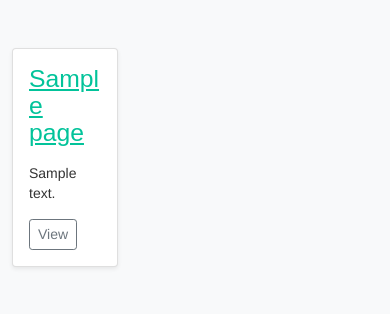
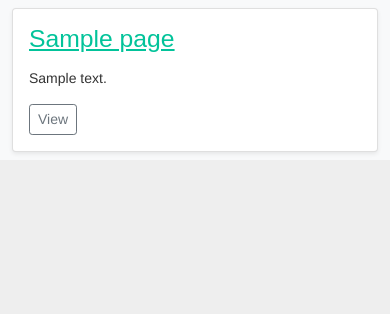
Before and after one commit to philsupertramp/wiki, a Django app: page /wiki/ in a window 390 px wide. Shown: the part 114-428 px from the top of the page. Run offline with Django 3.2, Linux system fonts and the light colour scheme; tables that the repository leaves empty hold one stand-in row (values such as "Sample post"); some libraries are stand-ins or nearby versions.

Commit message:
fix layout

```diff
--- a/pages/templates/pages/page_list.html
+++ b/pages/templates/pages/page_list.html
@@ -6,7 +6,7 @@
 {% with page_list as pages %}
 	{% if pages %}
 		{% for page in pages %}
-			<div class="album py-5 bg-light">
+			<div class="col-lg-3 col-sm-10 py-2 py-md-5 bg-light">
 				<div class="col">
 				  <div class="card shadow-sm">
 					<div class="card-body">
```
